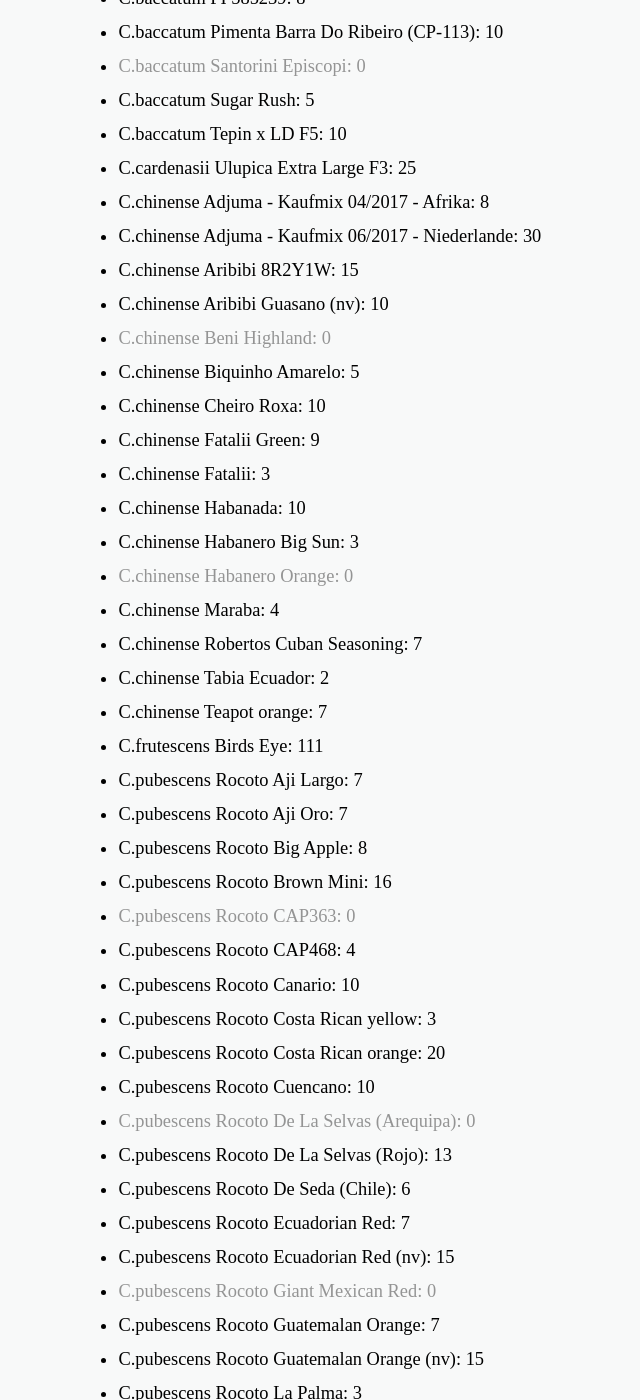
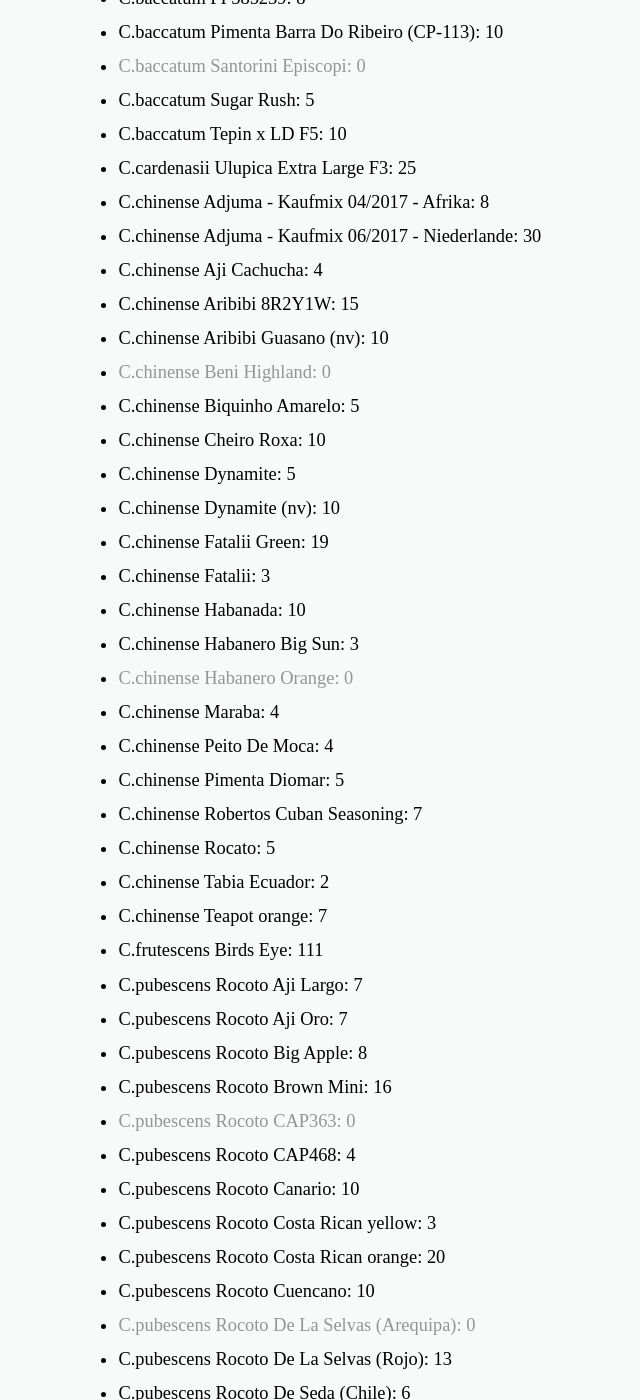
Before and after one commit to iamsebastian/blog.sebastian.science, a Jekyll site: the page built from samen.md, in a window 1280 px wide and 1400 px high, scrolled down 3045 px. Shown: the whole window, without its empty margins (188-828 px from the left). Built offline with Jekyll 4.4.1, drawn with Linux system fonts in a browser that asks for light colours.

Commit message:
Updated seeds

```diff
--- a/_data/seeds.yaml
+++ b/_data/seeds.yaml
@@ -67,18 +67,24 @@ C.baccatum Tepin x LD F5: 10
 C.cardenasii Ulupica Extra Large F3: 25
 C.chinense Adjuma - Kaufmix 04/2017 - Afrika: 8
 C.chinense Adjuma - Kaufmix 06/2017 - Niederlande: 30
+C.chinense Aji Cachucha: 4
 C.chinense Aribibi 8R2Y1W: 15
 C.chinense Aribibi Guasano (nv): 10
 C.chinense Beni Highland: 0
 C.chinense Biquinho Amarelo: 5
 C.chinense Cheiro Roxa: 10
-C.chinense Fatalii Green: 9
+C.chinense Dynamite: 5
+C.chinense Dynamite (nv): 10
+C.chinense Fatalii Green: 19
 C.chinense Fatalii: 3
 C.chinense Habanada: 10
 C.chinense Habanero Big Sun: 3
 C.chinense Habanero Orange: 0
 C.chinense Maraba: 4
+C.chinense Peito De Moca: 4
+C.chinense Pimenta Diomar: 5
 C.chinense Robertos Cuban Seasoning: 7
+C.chinense Rocato: 5
 C.chinense Tabia Ecuador: 2
 C.chinense Teapot orange: 7
 C.frutescens Birds Eye: 111
```
